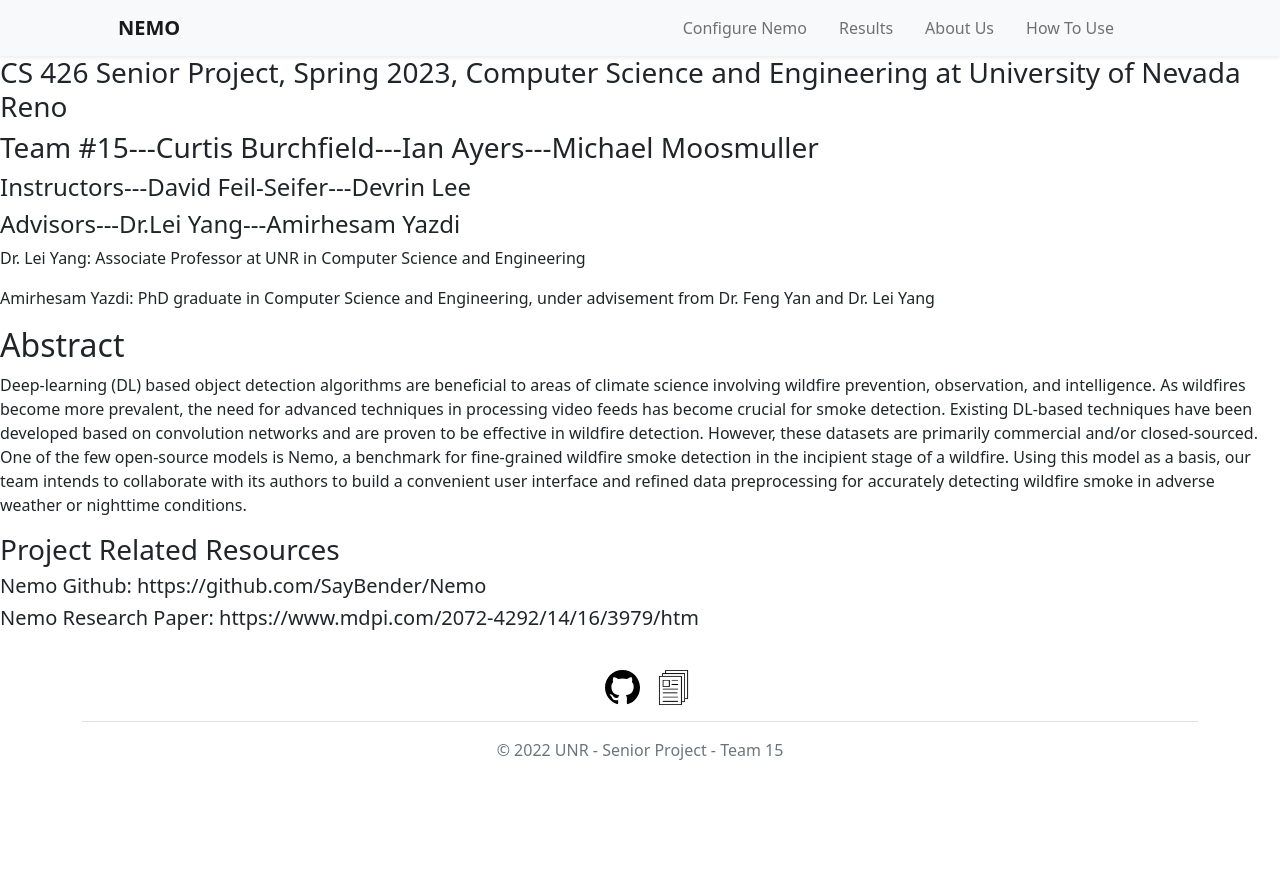
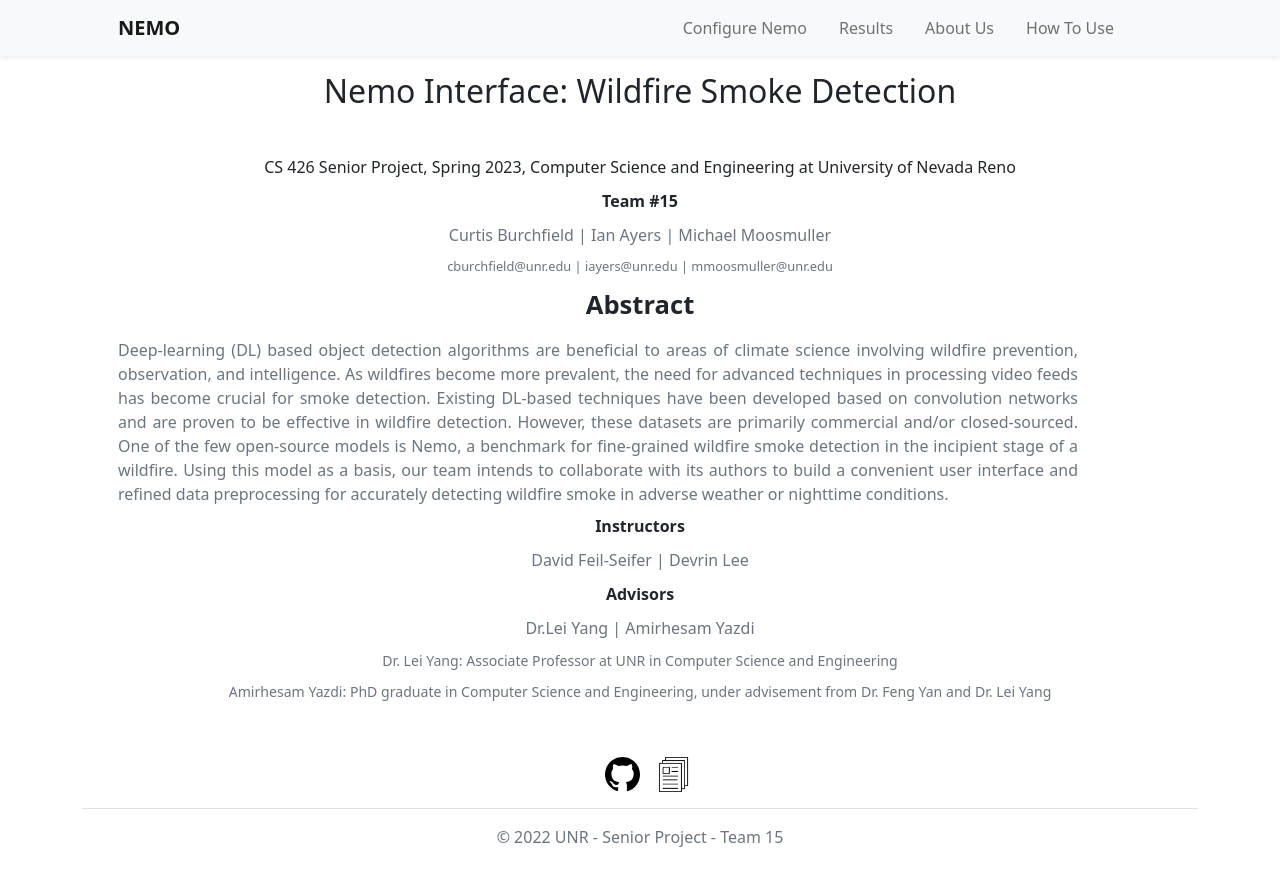
Before and after one commit to Curtis-CS/Nemo-Frontend, a Vue app: page /aboutus in a window 1280 px wide. Shown: the top 886 px of the page. Before the commit the page ends 818 px from the top, so only its background shows below. Built offline with nearby package versions, Linux system fonts and the light colour scheme.

Commit message:
Ian -AboutUs- made about us page look much nicer than it was

```diff
--- a/src/views/AboutUs.vue
+++ b/src/views/AboutUs.vue
@@ -1,25 +1,60 @@
 <template>
-	<div>
-		<h1>Nemo Interface: Wildfire Smoke Detection</h1>
-		<h3>CS 426 Senior Project, Spring 2023, Computer Science and Engineering at University of Nevada Reno</h3>
-		<h3>Team #15---Curtis Burchfield---Ian Ayers---Michael Moosmuller</h3>
-		<h4>Instructors---David Feil-Seifer---Devrin Lee</h4>
-		<h4>Advisors---Dr.Lei Yang---Amirhesam Yazdi</h4>
-		<p>Dr. Lei Yang: Associate Professor at UNR in Computer Science and Engineering</p>
-		<p>Amirhesam Yazdi: PhD graduate in Computer Science and Engineering, under advisement from Dr. Feng Yan and Dr. Lei Yang </p>
-		<h2>Abstract</h2>
-		<p>Deep-learning (DL) based object detection algorithms are beneficial to areas of climate science involving wildfire
+  <section class="bg-white">
+    <div class="container px-5 mt-custom">
+      <div class="InitialPadding">
+        <p class="display-5 lh-1 mb-5" style="margin-left: 0vw; text-align: center; font-size: 2.5vw;">Nemo Interface: Wildfire Smoke Detection</p>
+      </div>
+      <div class="OtherPadding">
+        <p class="fw-normal mb-lg-0" style=" text-align: center; padding-bottom: 10px">
+          CS 426 Senior Project, Spring 2023, Computer Science and Engineering at University of Nevada Reno
+        </p>
+        <p class="fw-bold mb-5 mb-lg-0" style=" text-align: center; padding-bottom: 10px">
+          Team #15
+        </p>
+        <p class="fw-normal text-muted mb-5 mb-lg-0" style=" text-align: center; padding-bottom: 10px">
+          Curtis Burchfield | Ian Ayers | Michael Moosmuller
+        </p>
+        <p class="fw-normal text-muted mb-5 mb-lg-0" style=" text-align: center; font-size: 1vw; padding-bottom: 10px">
+          cburchfield@unr.edu | iayers@unr.edu | mmoosmuller@unr.edu
+        </p>
+
+        <p class="fw-bold mb-5 mb-lg-0" style=" text-align: center; font-size: 2vw; padding-bottom: 10px">
+          Abstract
+        </p>
+        <div class = "AbstractPadding" style="align-self: center">
+          <p class="fw-normal text-muted mb-5 mb-lg-0" style=" text-align: justify; padding-bottom: 10px">
+            Deep-learning (DL) based object detection algorithms are beneficial to areas of climate science involving wildfire
         prevention, observation, and intelligence. As wildfires become more prevalent, the need for advanced techniques
         in processing video feeds has become crucial for smoke detection. Existing DL-based techniques have been
         developed based on convolution networks and are proven to be effective in wildfire detection. However, these
         datasets are primarily commercial and/or closed-sourced. One of the few open-source models is Nemo, a benchmark
         for fine-grained wildfire smoke detection in the incipient stage of a wildfire. Using this model as a basis, our
         team intends to collaborate with its authors to build a convenient user interface and refined data preprocessing
-			for accurately detecting wildfire smoke in adverse weather or nighttime conditions.</p>
-		<h3>Project Related Resources</h3>
-		<h5>Nemo Github: https://github.com/SayBender/Nemo</h5>
-		<h5>Nemo Research Paper: https://www.mdpi.com/2072-4292/14/16/3979/htm</h5>
+        for accurately detecting wildfire smoke in adverse weather or nighttime conditions.
+          </p>
         </div>
+        <p class="fw-bold mb-5 mb-lg-0" style=" text-align: center; padding-bottom: 10px">
+          Instructors
+        </p>
+        <p class="fw-normal text-muted mb-5 mb-lg-0" style=" text-align: center; padding-bottom: 10px">
+          David Feil-Seifer | Devrin Lee
+        </p>
+        <p class="fw-bold mb-5 mb-lg-0" style=" text-align: center; padding-bottom: 10px">
+          Advisors
+        </p>
+        <p class="fw-normal text-muted mb-5 mb-lg-0" style=" text-align: center; padding-bottom: 10px">
+          Dr.Lei Yang | Amirhesam Yazdi
+        </p>
+        <p class="fw-normal text-muted mb-5 mb-lg-0" style=" text-align: center; font-size: 1.1vw; padding-bottom: 10px">
+          Dr. Lei Yang: Associate Professor at UNR in Computer Science and Engineering
+        </p>
+        <p class="fw-normal text-muted mb-5 mb-lg-0" style=" text-align: center; font-size: 1.1vw; padding-bottom: 10px">
+          Amirhesam Yazdi: PhD graduate in Computer Science and Engineering, under advisement from
+          Dr. Feng Yan and Dr. Lei Yang
+        </p>
+      </div>
+    </div>
+  </section>
 </template>
 
 <script>
@@ -29,5 +64,19 @@ export default {
 </script>
 
 <style scoped>
+/* Initial padding of Top Menu bar */
+.InitialPadding {
+	padding-top: 75px;
+}
 
+.OtherPadding {
+  padding-bottom: 5px;
+  font-size: 1.25vw;
+}
+
+.AbstractPadding {
+  padding-top: 3px;
+  width: 75vw;
+  height: 14vw;
+}
 </style>
```
Lines whose indentation alone changed are shown as unchanged.
